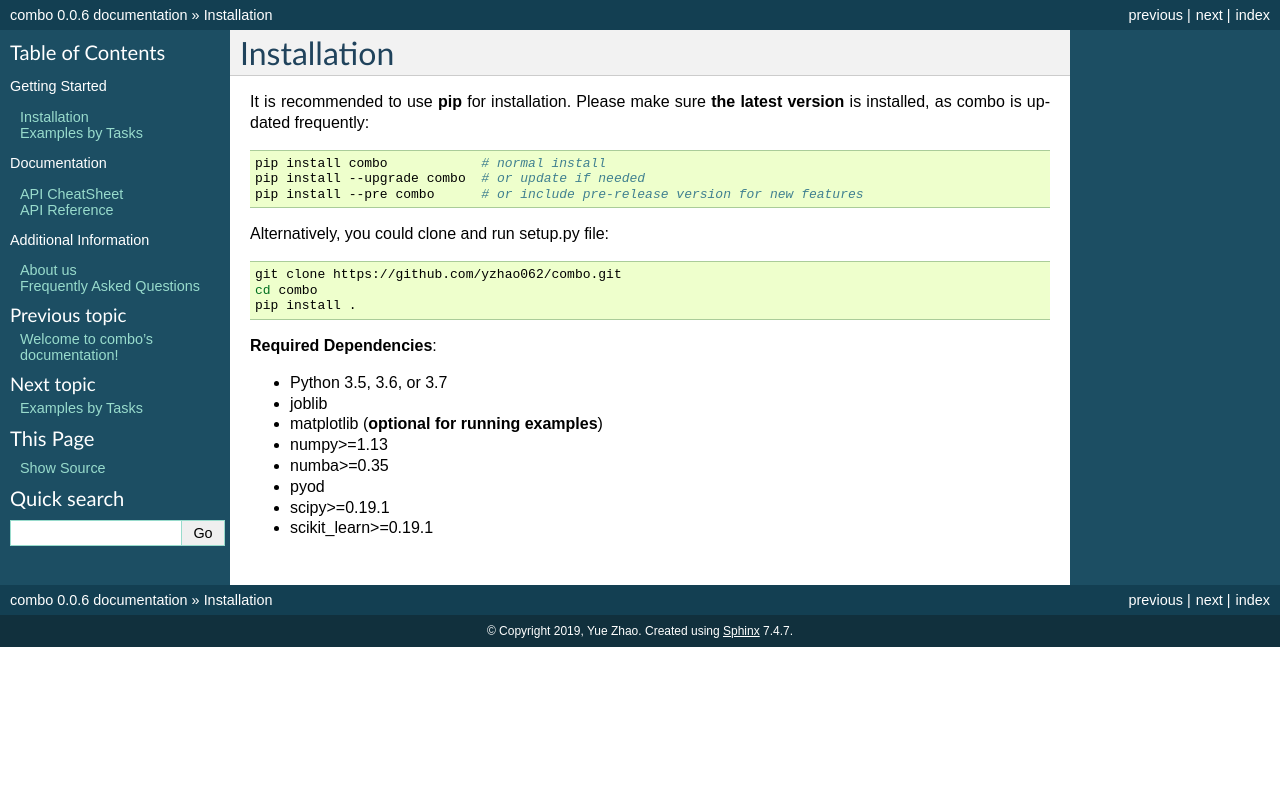
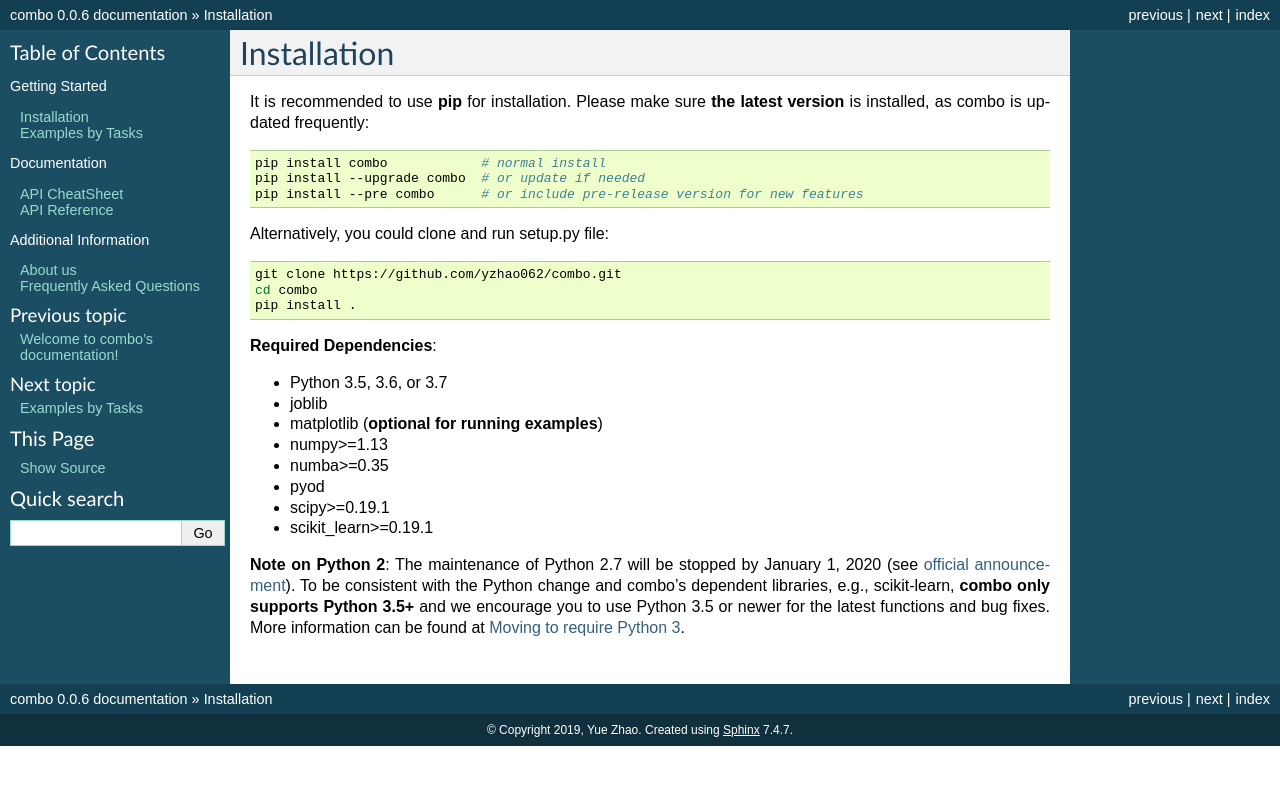
Before and after one commit to yzhao062/combo, a Sphinx documentation site: the page built from docs/install.rst, in a window 1280 px wide. Shown: the top 785 px of the page. Built offline with Sphinx 7.4.7, drawn with Linux system fonts in a browser that asks for light colours; formulas are drawn with MathJax 3.

Commit message:
update documentation

```diff
--- a/docs/index.rst
+++ b/docs/index.rst
@@ -75,7 +75,9 @@ Welcome to combo's documentation!
 
 **combo** is a comprehensive Python toolbox for **combining machine
 learning (ML) models and scores** for various tasks, including **classification**,
-**clustering**, and **anomaly detection**.
+**clustering**, and **anomaly detection**. It supports the combination of ML models from
+core libraries such as `scikit-learn <https://scikit-learn.org/stable/index.html>`_
+and `xgboost <https://xgboost.ai/>`_.
 
 **Model combination** has been widely used in data science competitions and
 real-world tasks, such as Kaggle :cite:`a-bell2007lessons`.
--- a/docs/install.rst
+++ b/docs/install.rst
@@ -31,3 +31,11 @@ Alternatively, you could clone and run setup.py file:
 * pyod
 * scipy>=0.19.1
 * scikit_learn>=0.19.1
+
+
+**Note on Python 2**\ :
+The maintenance of Python 2.7 will be stopped by January 1, 2020 (see `official announcement <https://github.com/python/devguide/pull/344>`_).
+To be consistent with the Python change and combo's dependent libraries, e.g., scikit-learn,
+**combo only supports Python 3.5+** and we encourage you to use
+Python 3.5 or newer for the latest functions and bug fixes. More information can
+be found at `Moving to require Python 3 <https://python3statement.org/>`_.
```
Also changed, not shown: README.rst (+11 -1 lines).
